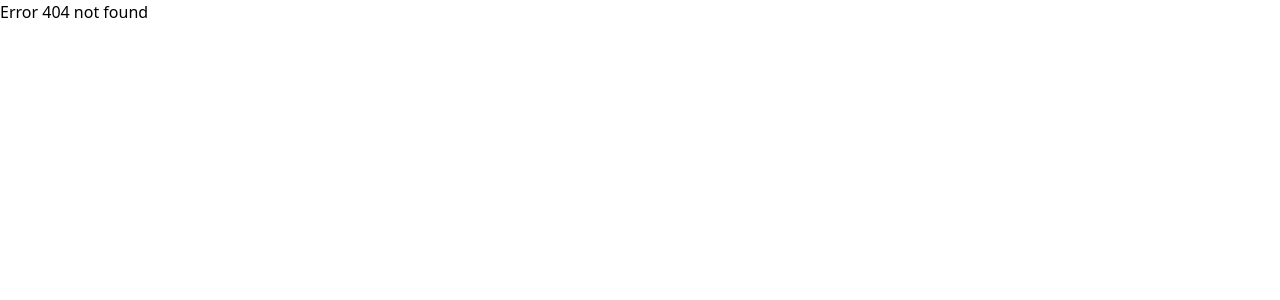
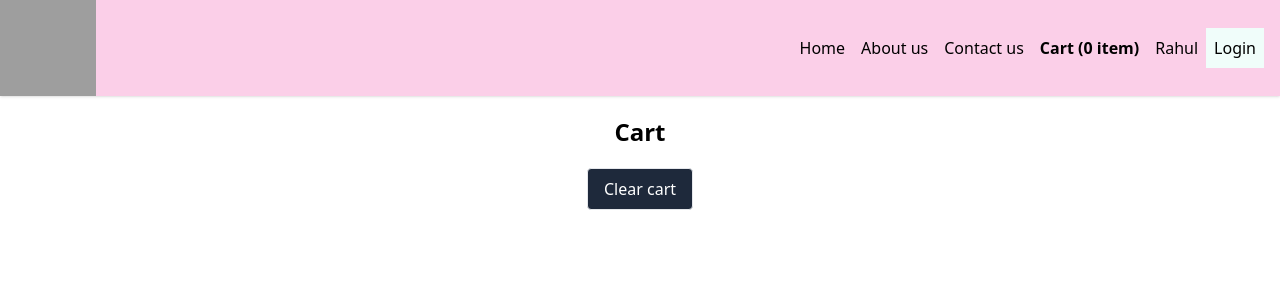
Before and after one commit to rahulsharma991/react-learning, a React (Vite) app: page /cart in a window 1280 px wide. Before the commit this address had no page. Shown: the top 300 px of the page. Built offline with nearby package versions, Linux system fonts and the light colour scheme; grey boxes are pictures that could not be loaded.

Commit message:
added jest and cart page

```diff
--- /dev/null
+++ b/babel.config.js
@@ -0,0 +1,3 @@
+module.exports = {
+    presets: [['@babel/preset-env', {targets: {node: 'current'}}]],
+  };
--- a/package.json
+++ b/package.json
@@ -18,6 +18,12 @@
   },
   "homepage": "https://github.com/rahulsharma991/react-learning#readme",
   "devDependencies": {
+    "@babel/core": "^7.23.7",
+    "@babel/preset-env": "^7.23.7",
+    "@testing-library/react": "^14.1.2",
+    "babel-jest": "^29.7.0",
+    "jest": "^29.7.0",
+    "jest-environment-jsdom": "^29.7.0",
     "parcel": "^2.10.0",
     "postcss": "^8.4.32",
     "process": "^0.11.10",
--- a/src/App.js
+++ b/src/App.js
@@ -5,6 +5,7 @@ import Body  from './components/Body';
 import Contact from './components/Contact';
 // import About from './components/About';
 import Error from './components/Error';
+import Cart from './components/Cart';
 import { createBrowserRouter,Outlet,RouterProvider } from 'react-router-dom';
 import RestrauntMenu from './components/RestrauntMenu';
 import UserContext from './utils/UserContext';
@@ -46,6 +47,10 @@ const appRoute = createBrowserRouter([
         element: <Contact />
       },
       {
+        path: 'cart',
+        element: <Cart />
+      },
+      {
         path: 'restraunt/:id',
         element: <RestrauntMenu />
       },
--- /dev/null
+++ b/src/components/Cart.js
@@ -0,0 +1,21 @@
+import { clearItem } from "../utils/redux-store/slices/cartSlice";
+import RestrauntItems from "./RestrauntItems";
+import {useSelector, useDispatch} from 'react-redux';
+const Cart = () => {
+    const cartItem = useSelector((store) => store.cart.items);
+    const dispatch = useDispatch();
+   function clearCartHandler() {
+    console.log('called')
+        dispatch(clearItem());
+    }
+    return (
+        <div>
+            <p className="text-center mt-5 font-semibold text-2xl mb-5">Cart</p>
+            <button className="block m-auto border py-2 px-4 bg-slate-800 text-white rounded" onClick={() => {clearCartHandler()}}>Clear cart</button>
+            <div className="w-[60%] m-auto">
+                <RestrauntItems items={cartItem} key={cartItem.id}/>
+            </div>
+        </div>
+    )
+}
+export default Cart;
--- a/src/components/Header.js
+++ b/src/components/Header.js
@@ -16,7 +16,7 @@ const cartItem = useSelector((store) => store.cart.items.length);
             <li className="m-2"><Link to='/'>Home </Link></li>
             <li className="m-2"><Link to='about'>About us </Link></li>
             <li className="m-2"><Link to='contact'>Contact us </Link></li>
-            <li className="m-2 font-bold">Cart ({cartItem} item)</li>
+            <li className="m-2 font-bold"><Link to='cart'>Cart ({cartItem} item)</Link></li>
             <li className="m-2">{loggedInUser}</li>
             <button className="bg-teal-50 px-2" onClick={() => { setLoginBtn('Logout')}}>{loginBtn}</button>
           </ul>
--- a/src/components/RestrauntItems.js
+++ b/src/components/RestrauntItems.js
@@ -1,14 +1,16 @@
+import {useDispatch} from 'react-redux'
+import { addItem } from '../utils/redux-store/slices/cartSlice';
 const RestrauntItems = ({items}) => {
-    console.log(items)
-    function handleMenuItem() {
-        console.log('item')
+    const dispatch = useDispatch();
+    function handleMenuItem(item) {
+            dispatch(addItem(item));
     }
     return (
         <div className="mt-6">
             {items.map(item => (
                 <div key={item.id} className="p-2 m-2 border-gray-200 border-b-2 flex justify-between items-center">
                     <span>{item.itemName} - {item.price}</span>
-                    <button className="bg-transparent hover:bg-blue-500 text-blue-700 font-semibold hover:text-white text-sm h-[30px] px-4 border border-blue-500 hover:border-transparent rounded-full" onClick={() => handleMenuItem()}>Add +</button>
+                    <button className="bg-transparent hover:bg-blue-500 text-blue-700 font-semibold hover:text-white text-sm h-[30px] px-4 border border-blue-500 hover:border-transparent rounded-full" onClick={() => handleMenuItem(item)}>Add +</button>
                 </div>
             ))}
         </div>
--- a/src/utils/redux-store/slices/cartSlice.js
+++ b/src/utils/redux-store/slices/cartSlice.js
@@ -7,6 +7,7 @@ const cartSlice = createSlice({
     },
     reducers: {
         addItem: (state, action) => {
+            console.log(action.payload)
             state.items.push(action.payload);
         },
         removeItem: (state) => {
```
Also changed, not shown: jest.config.js (added, +198 -0 lines), 4 other files (tests, documents, lock files or other folders).
